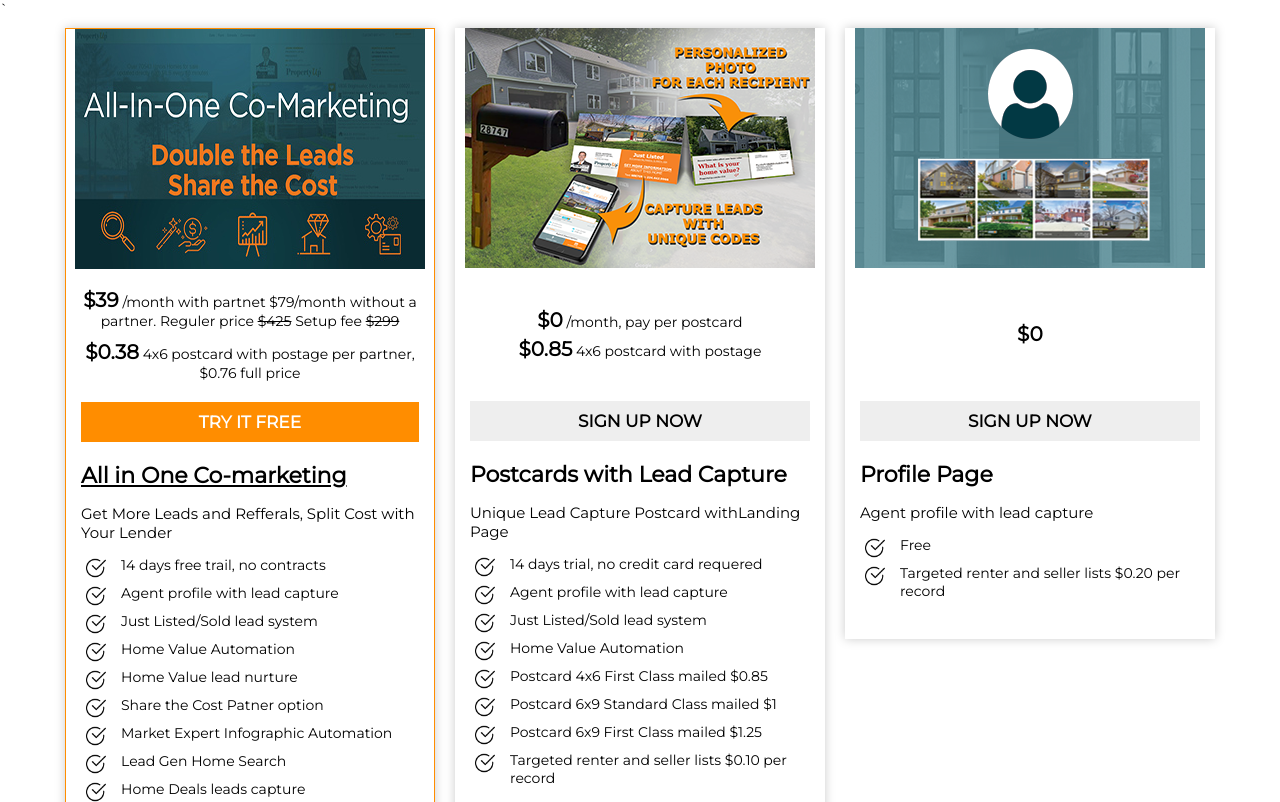
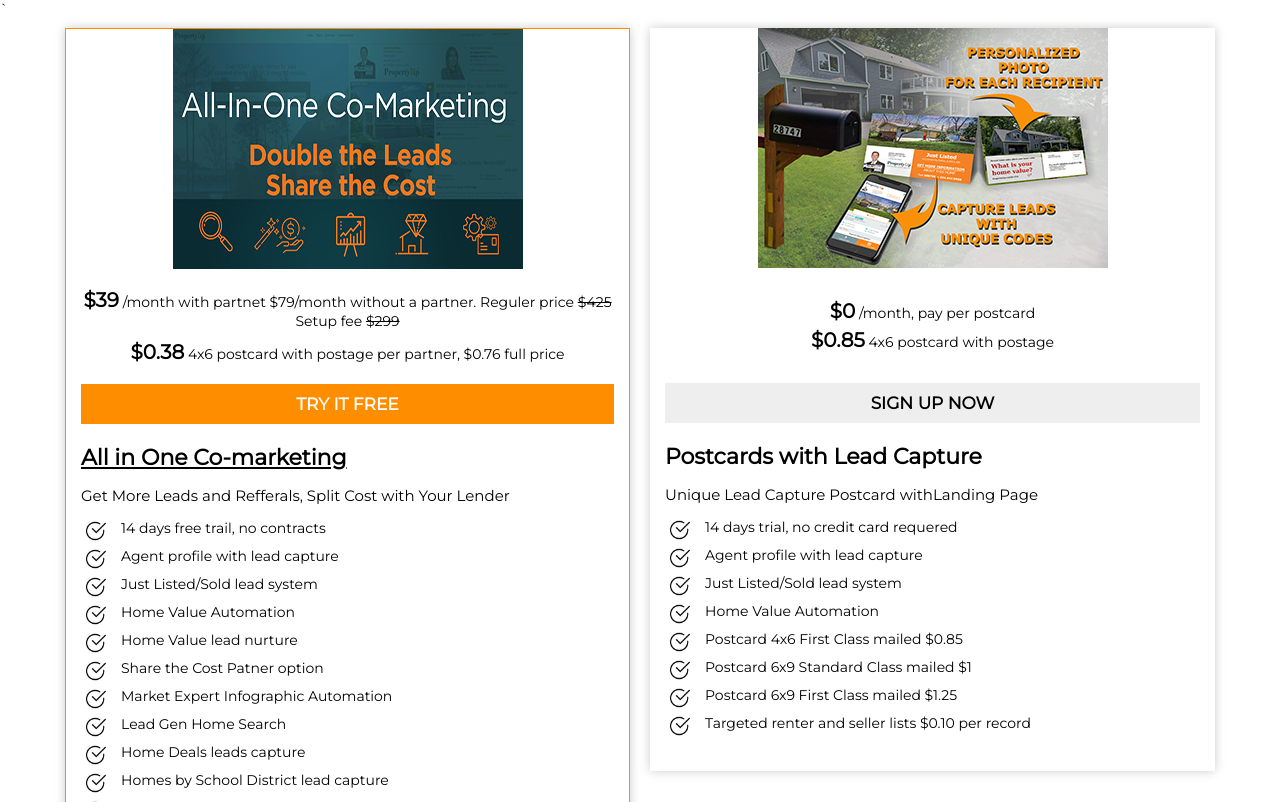
Before and after one commit to bayezid/pricing-table-2, a plain HTML site: page index.html in a window 1280 px wide. Shown: the top 802 px of the page. Drawn offline with nearby package versions, Linux system fonts and the light colour scheme.

Commit message:
changed to 2 column design

```diff
--- a/index.html
+++ b/index.html
@@ -93,30 +93,7 @@
                     </div>
                 </div>
                 <!-- end col -->
-                <div class="pricing-col">
-                    <div class="pricing-wrap">
-                        <div class="pricing-img">
-                            <img src="images/1.png" alt="">
-                        </div>
-                        <div class="pricing-content">
-                            <div class="price-title min-height">
-                                <p><span class="price">$0 </span></p>
-                            </div>
-                            <div class="pricing-button">
-                                <a href="#" class="btn-price">SIGN UP NOW</a>
-                            </div>
-                            <div class="price-body">
-                                <h2>Profile Page</h2>
-                                <p>Agent profile with lead capture</p>
-                                <ul>
-                                    <li>Free</li>
-                                    <li>Targeted renter and seller lists $0.20 per record</li>
-                                </ul>
-                                </ul>
-                            </div>
-                        </div>
-                    </div>
-                </div>
+
                 <!-- end col -->
             </div>
         </div>
--- a/style.css
+++ b/style.css
@@ -26,7 +26,7 @@ body {
 }
 .pricing-col {
     float: left;
-    width: 33.33%;
+    width: 50%;
 }
 .price-title {
     margin-bottom: 15px;
```
Also changed, not shown: images/2.png (deleted), images/3.jpg (deleted), images/3.png (deleted), images/Monitor Screen .jpg (deleted).
